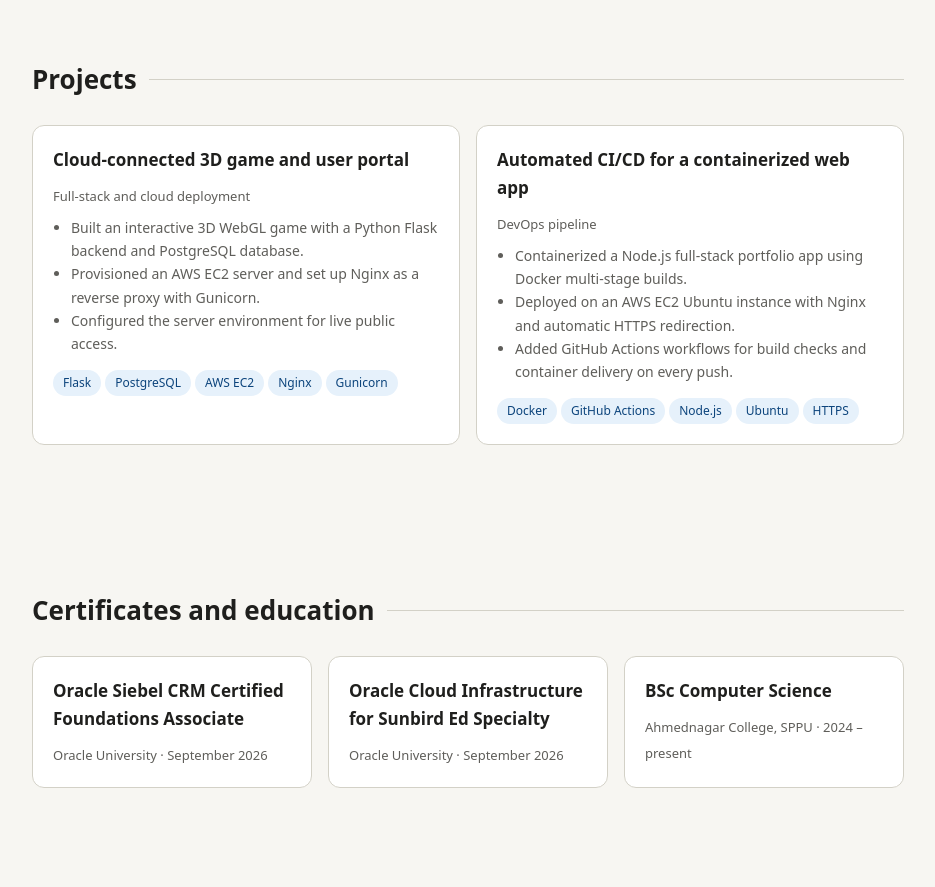
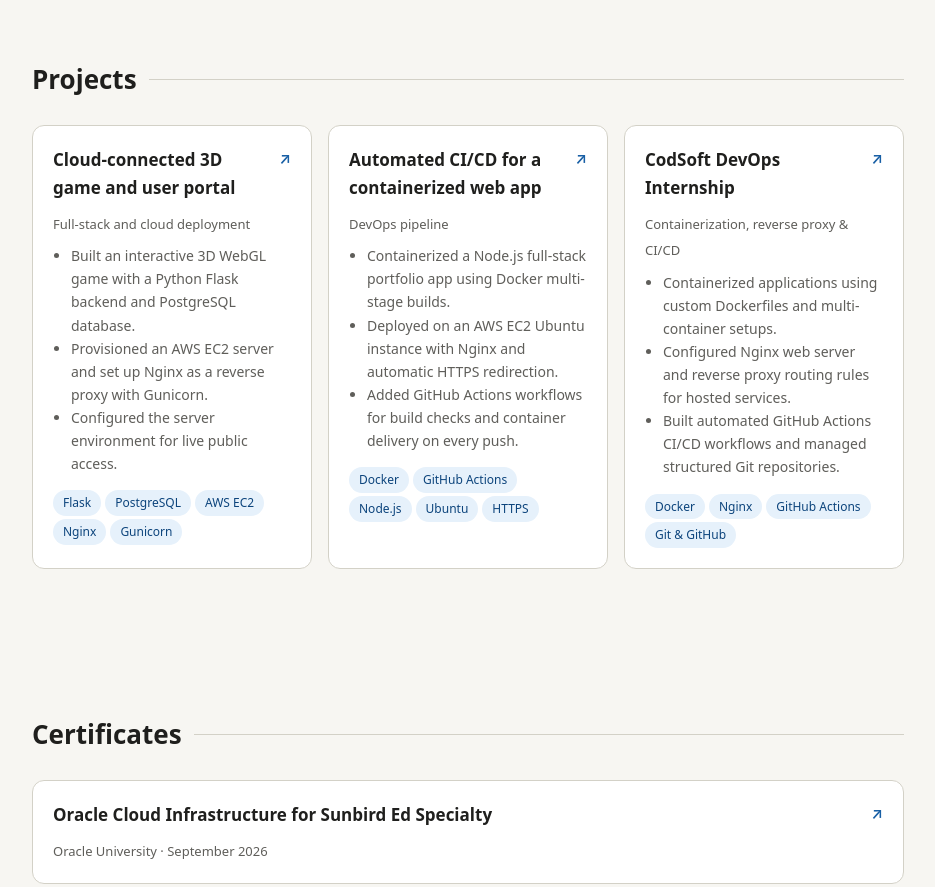
Before and after one commit to sayyedmusaib91-code/sayyedmusaib91-code.github.io, a plain HTML site: page index.html in a window 1280 px wide. Shown: the part 1660-2547 px from the top of the page, without its empty margins (172-1107 px from the left). Drawn offline with Linux system fonts and the light colour scheme.

Commit message:
Update portfolio projects, certificates, and education

```diff
--- a/index.html
+++ b/index.html
@@ -45,9 +45,12 @@ h1{font-size:clamp(36px,8vw,64px);line-height:1.1;margin:8px 0;font-weight:700}
 html.js .rv{opacity:0;transform:translateY(28px)}
 html.js .rv.in{opacity:1;transform:none}
 .grid{display:grid;grid-template-columns:repeat(auto-fit,minmax(260px,1fr));gap:16px}
-.card{background:var(--card);border:1px solid var(--bd);border-radius:12px;padding:20px;transition:transform .25s,border-color .25s}
+.card{display:block;color:var(--fg);background:var(--card);border:1px solid var(--bd);border-radius:12px;padding:20px;transition:transform .25s,border-color .25s}
+a.card{cursor:pointer}
 .card:hover{transform:translateY(-6px);border-color:var(--ac)}
-.card h3{margin:0 0 8px;font-size:17px;font-weight:600}
+.card h3{margin:0 0 8px;font-size:17px;font-weight:600;display:flex;justify-content:space-between;align-items:flex-start;gap:8px}
+a.card h3::after{content:"\2197";font-size:15px;color:var(--ac);flex-shrink:0;transition:transform .2s}
+a.card:hover h3::after{transform:translate(2px,-2px)}
 .card ul{margin:8px 0 0;padding-left:18px;color:var(--mut);font-size:14px}
 .tag{display:inline-block;font-size:12px;padding:3px 10px;border-radius:99px;background:var(--chip);color:var(--chipfg);margin:3px 4px 0 0}
 .sk{margin-bottom:18px}
@@ -119,7 +122,7 @@ html.js h2.rv.in::after{transform:scaleX(1)}
 <body>
 <div id="pb"></div>
 <div id="cg"></div>
-<header><a class="logo" href="#top">MS.</a><nav><a href="#about">About</a><a href="#skills">Skills</a><a href="#projects">Projects</a><a href="#certs">Certificates</a><a href="#contact">Contact</a></nav><button id="snd" aria-pressed="true">Sound on</button></header>
+<header><a class="logo" href="#top">MS.</a><nav><a href="#about">About</a><a href="#skills">Skills</a><a href="#projects">Projects</a><a href="#certs">Certificates</a><a href="#education">Education</a><a href="#contact">Contact</a></nav><button id="snd" aria-pressed="true">Sound on</button></header>
 
 <section class="hero" id="top">
 <canvas id="pc"></canvas><div class="blob b1"></div><div class="blob b2"></div>
@@ -130,7 +133,7 @@ html.js h2.rv.in::after{transform:scaleX(1)}
 <p class="lead">Computer Science student from Ahmednagar who builds, containerizes, and deploys applications on AWS with automated CI/CD pipelines.</p>
 <div class="btns"><a class="btn p" href="#projects">View my projects</a><a class="btn" href="#contact">Get in touch</a></div>
 <div class="pipe" aria-label="CI/CD pipeline animation"><span class="st">git push</span><span class="ar">&rarr;</span><span class="st">build</span><span class="ar">&rarr;</span><span class="st">docker image</span><span class="ar">&rarr;</span><span class="st">deploy to EC2</span></div>
-<div class="stats"><div class="stat"><b data-n="2">0</b><span>Projects deployed</span></div><div class="stat"><b data-n="2">0</b><span>Certificates</span></div><div class="stat"><b data-n="4">0</b><span>Languages spoken</span></div></div>
+<div class="stats"><div class="stat"><b data-n="3">0</b><span>Projects deployed</span></div><div class="stat"><b data-n="1">0</b><span>Certificates</span></div><div class="stat"><b data-n="4">0</b><span>Languages spoken</span></div></div>
 <div class="sd" aria-hidden="true"></div>
 </section>
 
@@ -146,19 +149,34 @@ html.js h2.rv.in::after{transform:scaleX(1)}
 
 <section id="projects"><h2 class="rv">Projects</h2>
 <div class="grid">
-<div class="card rv"><h3>Cloud-connected 3D game and user portal</h3><span class="meta">Full-stack and cloud deployment</span>
+<a class="card rv" href="https://github.com/sayyedmusaib91-code/Car-Game" target="_blank" rel="noopener">
+<h3>Cloud-connected 3D game and user portal</h3><span class="meta">Full-stack and cloud deployment</span>
 <ul><li>Built an interactive 3D WebGL game with a Python Flask backend and PostgreSQL database.</li><li>Provisioned an AWS EC2 server and set up Nginx as a reverse proxy with Gunicorn.</li><li>Configured the server environment for live public access.</li></ul>
-<div style="margin-top:12px"><span class="tag">Flask</span><span class="tag">PostgreSQL</span><span class="tag">AWS EC2</span><span class="tag">Nginx</span><span class="tag">Gunicorn</span></div></div>
-<div class="card rv"><h3>Automated CI/CD for a containerized web app</h3><span class="meta">DevOps pipeline</span>
+<div style="margin-top:12px"><span class="tag">Flask</span><span class="tag">PostgreSQL</span><span class="tag">AWS EC2</span><span class="tag">Nginx</span><span class="tag">Gunicorn</span></div>
+</a>
+
+<a class="card rv" href="https://github.com/sayyedmusaib91-code/docker-cicd-app" target="_blank" rel="noopener">
+<h3>Automated CI/CD for a containerized web app</h3><span class="meta">DevOps pipeline</span>
 <ul><li>Containerized a Node.js full-stack portfolio app using Docker multi-stage builds.</li><li>Deployed on an AWS EC2 Ubuntu instance with Nginx and automatic HTTPS redirection.</li><li>Added GitHub Actions workflows for build checks and container delivery on every push.</li></ul>
-<div style="margin-top:12px"><span class="tag">Docker</span><span class="tag">GitHub Actions</span><span class="tag">Node.js</span><span class="tag">Ubuntu</span><span class="tag">HTTPS</span></div></div>
+<div style="margin-top:12px"><span class="tag">Docker</span><span class="tag">GitHub Actions</span><span class="tag">Node.js</span><span class="tag">Ubuntu</span><span class="tag">HTTPS</span></div>
+</a>
+
+<a class="card rv" href="https://github.com/sayyedmusaib91-code/CODSOFT_TASKSNO" target="_blank" rel="noopener">
+<h3>CodSoft DevOps Internship</h3><span class="meta">Containerization, reverse proxy &amp; CI/CD</span>
+<ul><li>Containerized applications using custom Dockerfiles and multi-container setups.</li><li>Configured Nginx web server and reverse proxy routing rules for hosted services.</li><li>Built automated GitHub Actions CI/CD workflows and managed structured Git repositories.</li></ul>
+<div style="margin-top:12px"><span class="tag">Docker</span><span class="tag">Nginx</span><span class="tag">GitHub Actions</span><span class="tag">Git &amp; GitHub</span></div>
+</a>
 </div></section>
 
-<section id="certs"><h2 class="rv">Certificates and education</h2>
+<section id="certs"><h2 class="rv">Certificates</h2>
 <div class="grid">
-<div class="card rv"><h3>Oracle Siebel CRM Certified Foundations Associate</h3><span class="meta">Oracle University &middot; September 2026</span></div>
-<div class="card rv"><h3>Oracle Cloud Infrastructure for Sunbird Ed Specialty</h3><span class="meta">Oracle University &middot; September 2026</span></div>
-<div class="card rv"><h3>BSc Computer Science</h3><span class="meta">Ahmednagar College, SPPU &middot; 2024 – present</span></div>
+<a class="card rv" href="https://catalog-education.oracle.com/pls/certview/sharebadge?id=93B219433454A67ED6777873C7B71F342FBE17BEB94CD415EA359BA0F917BB0D" target="_blank" rel="noopener"><h3>Oracle Cloud Infrastructure for Sunbird Ed Specialty</h3><span class="meta">Oracle University &middot; September 2026</span></a>
+</div></section>
+
+<section id="education"><h2 class="rv">Education</h2>
+<div class="grid">
+<div class="card rv"><h3>Bachelor of Science in Computer Science</h3><span class="meta">BPHE Society's Ahmednagar College, SPPU &middot; 2024 – Present</span></div>
+<div class="card rv"><h3>Higher Secondary Certificate (12th - Science)</h3><span class="meta">Chand Sultana Junior College &middot; 2022 – 2024</span></div>
 </div></section>
 
 <section class="contact" id="contact"><h2 class="rv">Let’s connect</h2>
```
